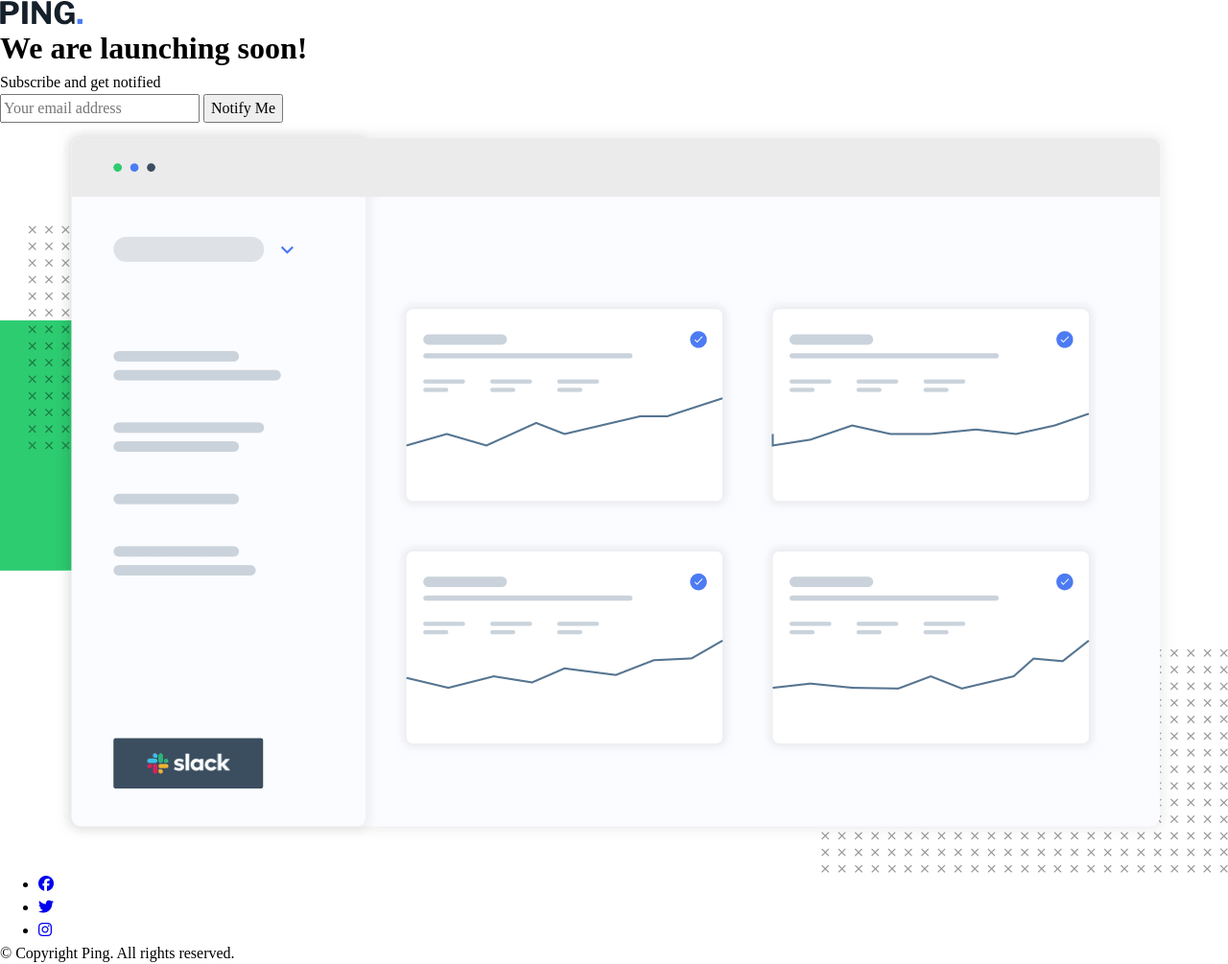
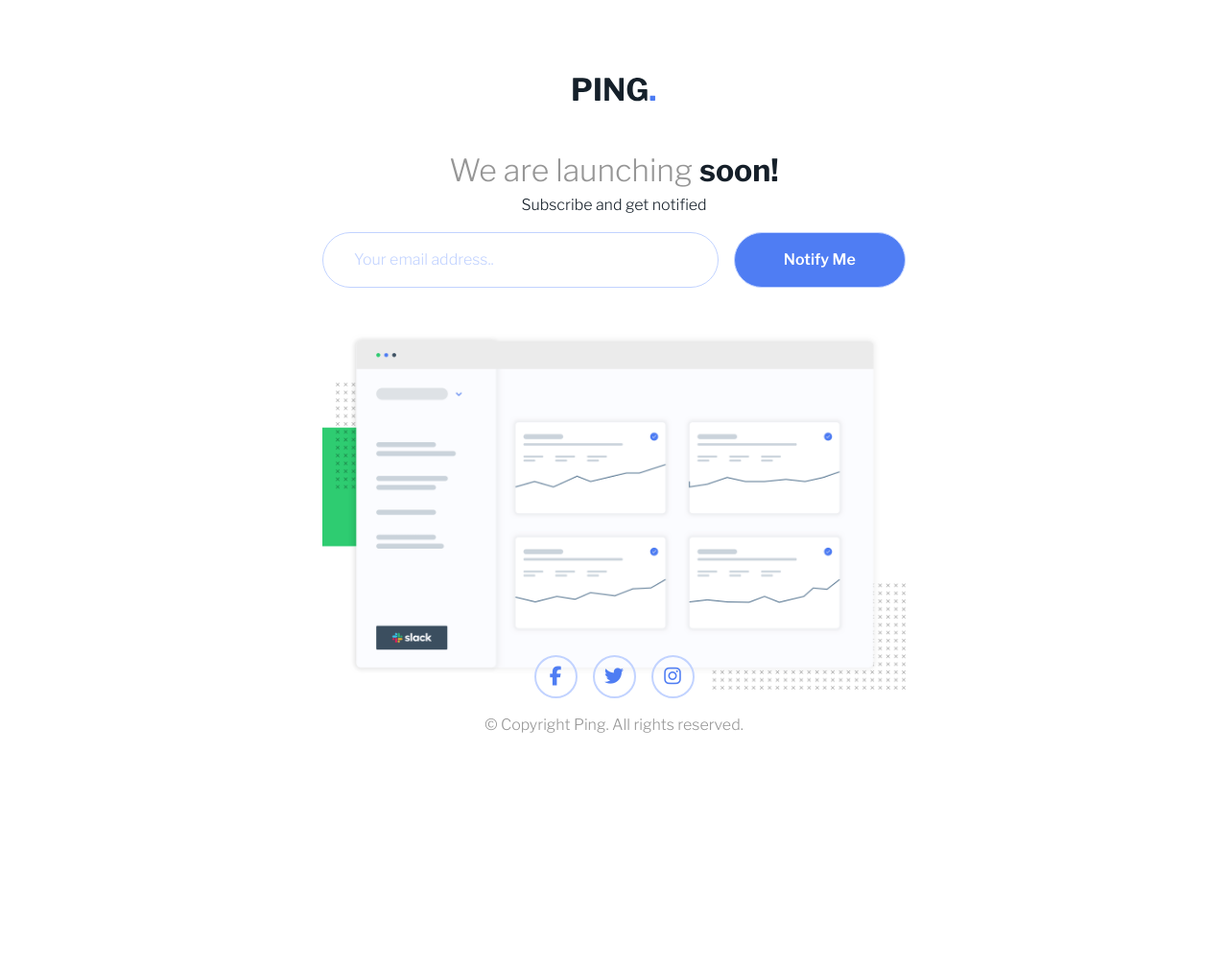
Before and after one commit to kjoudah/ping-coming-soon-page, a plain HTML site: page index.html in a window 1280 px wide. Shown: the whole page at 96% size. After the commit the page ends 948 px from the top, so only its background shows below. Drawn offline with nearby package versions, Linux system fonts and the light colour scheme.

Commit message:
finished css

```diff
--- a/app/css/_globals.scss
+++ b/app/css/_globals.scss
@@ -11,7 +11,7 @@
   //Neutral
 
   --neutral-grey: hsl(0, 0%, 59%);
-  --neutal-dark-blue: hsl(209, 33%, 12%);
+  --neutral-dark-blue: hsl(209, 33%, 12%);
 
   --font-size: 20px;
 
--- a/app/css/main.scss
+++ b/app/css/main.scss
@@ -1,2 +1,128 @@
 @use 'reset.scss';
 @use 'globals.scss';
+
+ol,
+ul {
+  list-style: none;
+  padding: 0;
+}
+
+body {
+  display: flex;
+  flex-direction: column;
+  min-height: 100vh;
+  font-family: var(--main-font);
+  margin-inline: auto;
+  min-width: 26rem;
+  max-width: 26rem;
+
+  @media (min-width: 1000px) {
+    max-width: 40rem;
+  }
+}
+
+.logo {
+  img {
+    margin-inline: auto;
+    margin-top: 5rem;
+  }
+}
+
+main {
+  text-align: center;
+  margin: 3rem 1rem 5rem 1rem;
+
+  .heading {
+    color: var(--neutral-grey);
+    font-weight: 300;
+
+    span {
+      font-weight: 700;
+      color: var(--neutral-dark-blue);
+    }
+  }
+
+  p {
+    margin-top: 1rem;
+    color: var(--neutral-dark-blue);
+
+    @media (min-width: 1000px) {
+      margin-top: 0;
+    }
+  }
+
+  form {
+    margin-top: 3rem;
+    display: flex;
+    flex-direction: column;
+    gap: 1rem;
+
+    input {
+      &::placeholder {
+        color: var(--accent-blue);
+      }
+    }
+
+    input,
+    button {
+      padding: 1rem 2rem;
+      width: 100%;
+      border-radius: 2rem;
+      border: 1px solid var(--accent-blue);
+    }
+
+    button {
+      flex-basis: 40%;
+      background-color: var(--primary);
+      color: white;
+      font-weight: 600;
+    }
+    @media (min-width: 1000px) {
+      margin-top: 1rem;
+      flex-direction: row;
+      justify-content: center;
+    }
+  }
+
+  img {
+    margin-top: 5rem;
+
+    @media (min-width: 1000px) {
+      margin-top: 3rem;
+    }
+  }
+}
+
+footer {
+  position: absolute;
+  bottom: 0;
+  min-width: 100%;
+  text-align: center;
+  padding: 2rem;
+  position: sticky;
+
+  .socials-list {
+    margin-bottom: 1rem;
+    display: flex;
+    gap: 1rem;
+    justify-content: center;
+
+    li {
+      text-align: center;
+      width: 45px;
+      height: 45px;
+      border: 2px solid var(--accent-blue);
+      padding: 0.5rem;
+      border-radius: 50%;
+    }
+
+    .fa-brand {
+      color: var(--primary);
+    }
+  }
+
+  .copyright-text {
+    font-size: 1rem;
+    color: var(--neutral-grey);
+  }
+}
--- a/index.html
+++ b/index.html
@@ -28,10 +28,10 @@
     </header>
 
     <main>
-      <h1>We are launching soon!</h1>
+      <h1 class="heading">We are launching <span>soon!</span></h1>
       <p>Subscribe and get notified</p>
       <form>
-        <input type="email" placeholder="Your email address" />
+        <input type="email" placeholder="Your email address.." />
         <button type="button">Notify Me</button>
       </form>
       <img src="./images/illustration-dashboard.png" alt="dashboard" />
@@ -40,18 +40,18 @@
     <footer>
       <ul class="socials-list">
         <li>
-          <a href="#"><i class="fab fa-facebook"></i></a>
+          <a href="#"><i class="fab fa-brand fa-facebook-f fa-lg"></i></a>
         </li>
         <li>
-          <a href="#"><i class="fab fa-twitter"></i></a>
+          <a href="#"><i class="fab fa-brand fa-twitter fa-lg"></i></a>
         </li>
         <li>
-          <a href="#"><i class="fab fa-instagram"></i></a>
+          <a href="#"><i class="fab fa-brand fa-instagram fa-lg"></i></a>
         </li>
       </ul>
+      <span class="copyright-text"
+        >&copy; Copyright Ping. All rights reserved.</span
+      >
     </footer>
-    <span class="copyright-text"
-      >&copy; Copyright Ping. All rights reserved.</span
-    >
   </body>
 </html>
```
Also changed, not shown: app/css/main.css.
